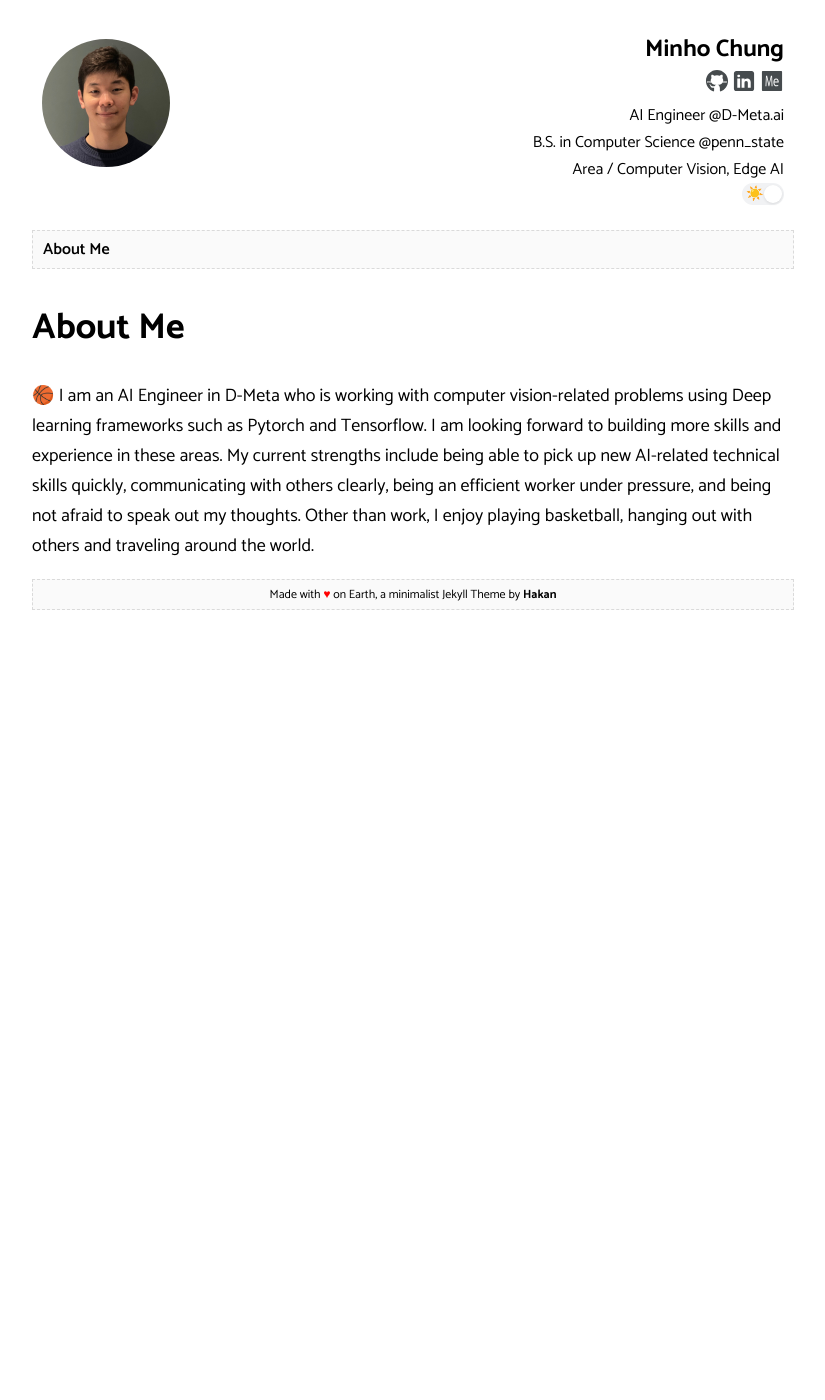
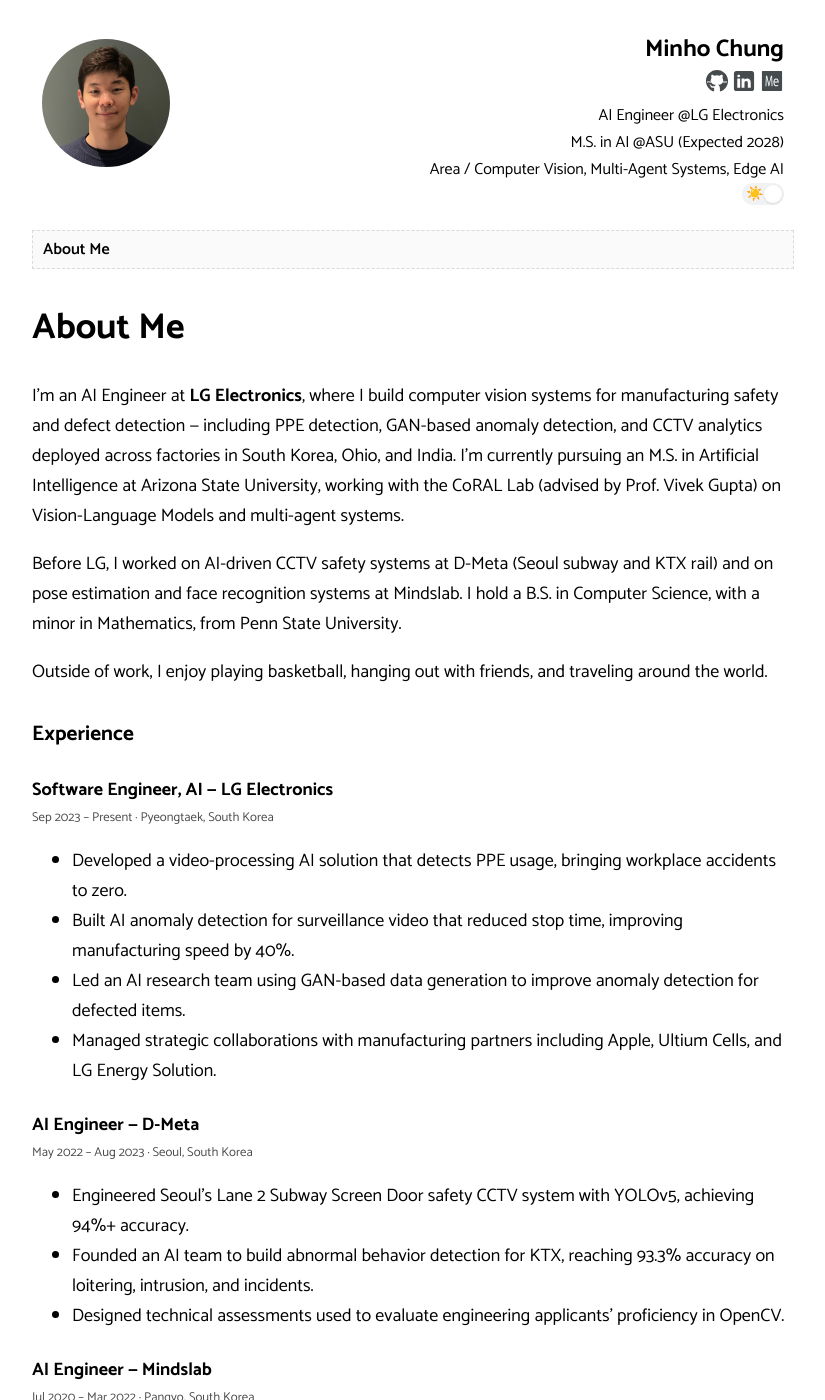
Before and after one commit to mwc5697/mwc5697.github.io, a Jekyll site: the page built from about.html, in a window 1280 px wide and 1400 px high. Shown: the whole window, without its empty margins (227-1052 px from the left). Built offline with Jekyll 4.4.1, drawn with Linux system fonts in a browser that asks for light colours; some of the changed text lies outside the part shown.

Commit message:
Update About page and bio with current role and education
Bio and About page still referenced D-Meta and a Penn State-only
background. Updates to reflect the current LG Electronics role, ASU
M.S. in AI (CoRAL Lab), full work history, and skills from the resume.

```diff
--- a/_config.yml
+++ b/_config.yml
@@ -14,13 +14,13 @@ discus-identifier:  XXX
 # Author settings
 author:
   name: Minho Chung
-  bio: AI Engineer @D-Meta.ai <br> B.S. in Computer Science @penn_state <br> Area / Computer Vision, Edge AI
+  bio: AI Engineer @LG Electronics <br> M.S. in AI @ASU (Expected 2028) <br> Area / Computer Vision, Multi-Agent Systems, Edge AI
   picture: assets/images/profile.jpg
   github: mwc5697 # github username
   #facebook: onepase # facebook username
   #instagram: onepase # instagram username
   #youtube: https://www.youtube.com/channel/UCMmAto-wxBootXN91AzBiDg # youtube username
-  linkedin: minho-chung-4ba813157 # linkedin username
+  linkedin: minho-chung # linkedin username
   email: mwc5697@gmail.com # email adress
 
 
--- a/about.html
+++ b/about.html
@@ -3,5 +3,59 @@ layout: page
 title: "About Me"
 ---
 <div class="w-100">
-	<p>🏀 I am an AI Engineer in D-Meta who is working with computer vision-related problems using Deep learning frameworks such as Pytorch and Tensorflow. I am looking forward to building more skills and experience in these areas. My current strengths include being able to pick up new AI-related technical skills quickly, communicating with others clearly, being an efficient worker under pressure, and being not afraid to speak out my thoughts. Other than work, I enjoy playing basketball, hanging out with others and traveling around the world.</p>
+	<p>I'm an AI Engineer at <b>LG Electronics</b>, where I build computer vision systems for manufacturing safety and defect detection — including PPE detection, GAN-based anomaly detection, and CCTV analytics deployed across factories in South Korea, Ohio, and India. I'm currently pursuing an M.S. in Artificial Intelligence at Arizona State University, working with the CoRAL Lab (advised by Prof. Vivek Gupta) on Vision-Language Models and multi-agent systems.</p>
+	<p>Before LG, I worked on AI-driven CCTV safety systems at D-Meta (Seoul subway and KTX rail) and on pose estimation and face recognition systems at Mindslab. I hold a B.S. in Computer Science, with a minor in Mathematics, from Penn State University.</p>
+	<p>Outside of work, I enjoy playing basketball, hanging out with friends, and traveling around the world.</p>
 </div>
+
+<div class="w-100" style="margin-top: 30px;">
+	<h3>Experience</h3>
+
+	<h4 style="margin-bottom: 0;">Software Engineer, AI &mdash; LG Electronics</h4>
+	<p class="font-0-8" style="margin-top: 2px; opacity: 0.7;">Sep 2023 &ndash; Present &middot; Pyeongtaek, South Korea</p>
+	<ul>
+		<li>Developed a video-processing AI solution that detects PPE usage, bringing workplace accidents to zero.</li>
+		<li>Built AI anomaly detection for surveillance video that reduced stop time, improving manufacturing speed by 40%.</li>
+		<li>Led an AI research team using GAN-based data generation to improve anomaly detection for defected items.</li>
+		<li>Managed strategic collaborations with manufacturing partners including Apple, Ultium Cells, and LG Energy Solution.</li>
+	</ul>
+
+	<h4 style="margin-bottom: 0;">AI Engineer &mdash; D-Meta</h4>
+	<p class="font-0-8" style="margin-top: 2px; opacity: 0.7;">May 2022 &ndash; Aug 2023 &middot; Seoul, South Korea</p>
+	<ul>
+		<li>Engineered Seoul's Lane 2 Subway Screen Door safety CCTV system with YOLOv5, achieving 94%+ accuracy.</li>
+		<li>Founded an AI team to build abnormal behavior detection for KTX, reaching 93.3% accuracy on loitering, intrusion, and incidents.</li>
+		<li>Designed technical assessments used to evaluate engineering applicants' proficiency in OpenCV.</li>
+	</ul>
+
+	<h4 style="margin-bottom: 0;">AI Engineer &mdash; Mindslab</h4>
+	<p class="font-0-8" style="margin-top: 2px; opacity: 0.7;">Jul 2020 &ndash; Mar 2022 &middot; Pangyo, South Korea</p>
+	<ul>
+		<li>Built a fitness application with 95% key point detection accuracy using 3D pose estimation.</li>
+		<li>Resolved a critical memory leak on edge devices for a human fall detection system (NTT Docomo/Sorest).</li>
+		<li>Developed a celebrity recognition model with 99% accuracy on 280 celebrities using MTCNN + ArcFace.</li>
+		<li>Built a facial and action-based risk identification system for Incheon Airport using MTCNN + FaceNet.</li>
+	</ul>
+</div>
+
+<div class="w-100" style="margin-top: 30px;">
+	<h3>Education</h3>
+
+	<h4 style="margin-bottom: 0;">M.S. in Artificial Intelligence &mdash; Arizona State University</h4>
+	<p class="font-0-8" style="margin-top: 2px; opacity: 0.7;">Aug 2026 &ndash; May 2028 (Expected) &middot; Tempe, AZ</p>
+	<p>Lab member, CoRAL Lab (Advisor: Prof. Vivek Gupta) &mdash; researching Vision-Language Models (VLM) and Multi-Agent Systems.</p>
+
+	<h4 style="margin-bottom: 0;">B.S. in Computer Science, Minor in Mathematics &mdash; Penn State University</h4>
+	<p class="font-0-8" style="margin-top: 2px; opacity: 0.7;">Aug 2013 &ndash; May 2020 &middot; State College, PA</p>
+</div>
+
+<div class="w-100" style="margin-top: 30px;">
+	<h3>Skills</h3>
+	<div class="tags-container">
+		<div class="tags">
+			{% for skill in "Python,Swift,C++,Java,SQL,PyTorch,TensorFlow,Flask,PyQT,OpenCV,Docker,AWS,Linux,Git,Jira,LaTeX" | split: "," %}
+			<div class="tag">{{ skill }}</div>
+			{% endfor %}
+		</div>
+	</div>
+</div>
```
